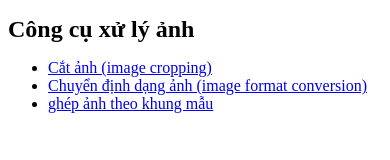
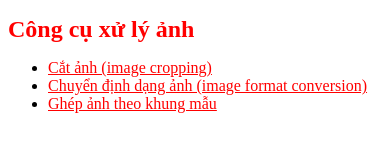
Before and after one commit to hoangphong17349/pixora, a plain HTML site: page index.html in a window 390 px wide. Drawn offline with Linux system fonts and the light colour scheme.

Commit message:
Update index.html (lần 2)
Thêm chữ đỏ để kiểm tra có thay đổi giữa điện thoại và laptop không!

```diff
--- a/index.html
+++ b/index.html
@@ -2,26 +2,37 @@
 <html lang="vi">
 <head>
     <meta charset="UTF-8">
+    <meta name="viewport" content="width=device-width, initial-scale=1.0">
     <title>Tool ảnh</title>
 
     <style>
-        /* Laptop (mặc định) */
+        /* Laptop */
         h1 {
             font-size: 32px;
+            color: black;
         }
 
         ul {
             font-size: 20px;
         }
 
+        a {
+            color: blue;
+        }
+
         /* Điện thoại */
-        @media (max-width: 768px) {
+        @media screen and (max-width: 1000px) {
             h1 {
                 font-size: 24px;
+                color: red;
             }
 
             ul {
                 font-size: 16px;
+            }
+
+            a {
+                color: red;
             }
         }
     </style>
@@ -38,7 +49,7 @@
             <a href="2.html">Chuyển định dạng ảnh (image format conversion)</a>
         </li>
         <li>
-            <a href="3.html">ghép ảnh theo khung mẫu</a>
+            <a href="3.html">Ghép ảnh theo khung mẫu</a>
         </li>
     </ul>
 
```
